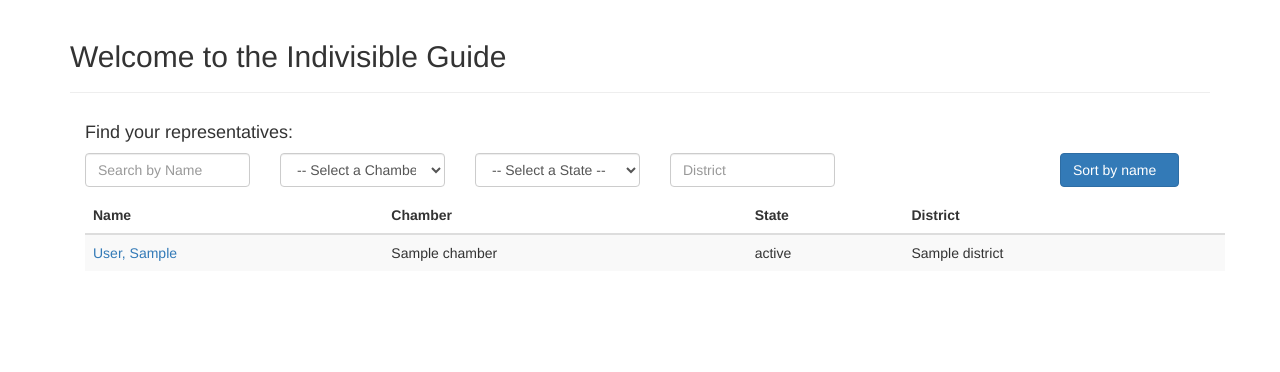
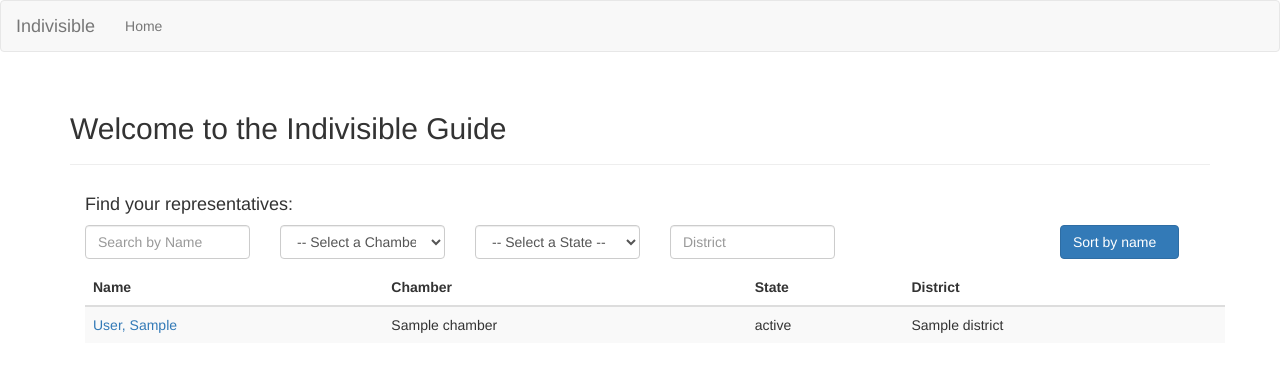
Before and after one commit to danieltahara/indivisible, a Flask app: template indivisible/templates/main.html in a window 1280 px wide. Shown: the top 372 px of the page. Run offline with Flask 2, Linux system fonts and the light colour scheme; the template is opened without the code that fills it: most values are stand-ins (such as "Sample title", 1, 10 or a date in 2020); parts of the project's set-up code (start-up, migrations or seed data) failed here and were passed over; some libraries are stand-ins or nearby versions.

Commit message:
Add navbar

```diff
--- a/indivisible/templates/base.html
+++ b/indivisible/templates/base.html
@@ -8,4 +8,19 @@
 
 {% block content %}
 {{ super() }}
+<nav class="navbar navbar-default">
+  <div class="container-fluid">
+    <!-- Brand and toggle get grouped for better mobile display -->
+    <div class="navbar-header">
+      <a class="navbar-brand">Indivisible</a>
+    </div>
+
+    <!-- Collect the nav links, forms, and other content for toggling -->
+    <div class="collapse navbar-collapse" id="bs-example-navbar-collapse-1">
+      <ul class="nav navbar-nav">
+        <li><a href="/">Home</a></li>
+      </ul>
+    </div>
+  </div>
+</nav>
 {% endblock %}
```
